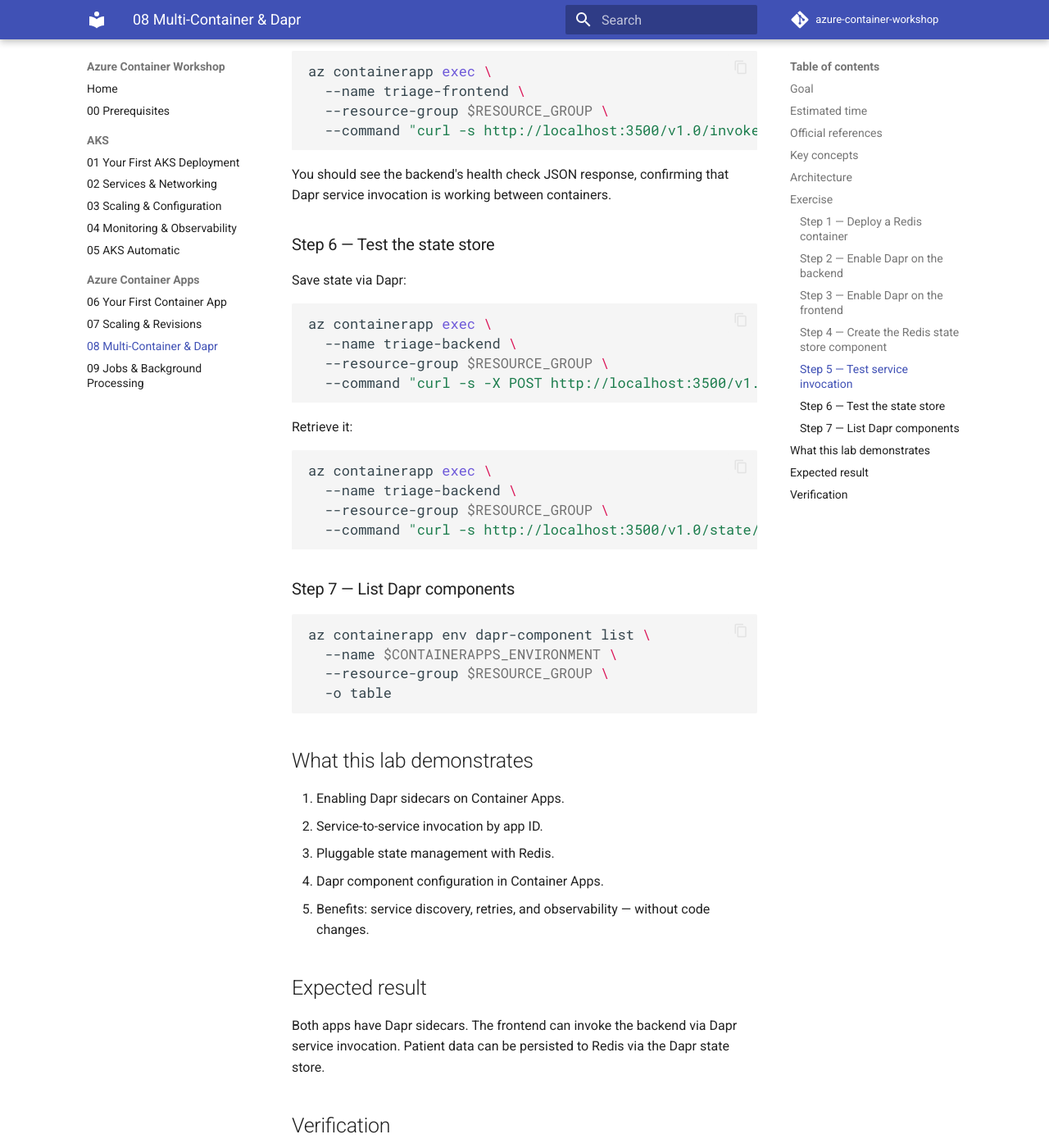
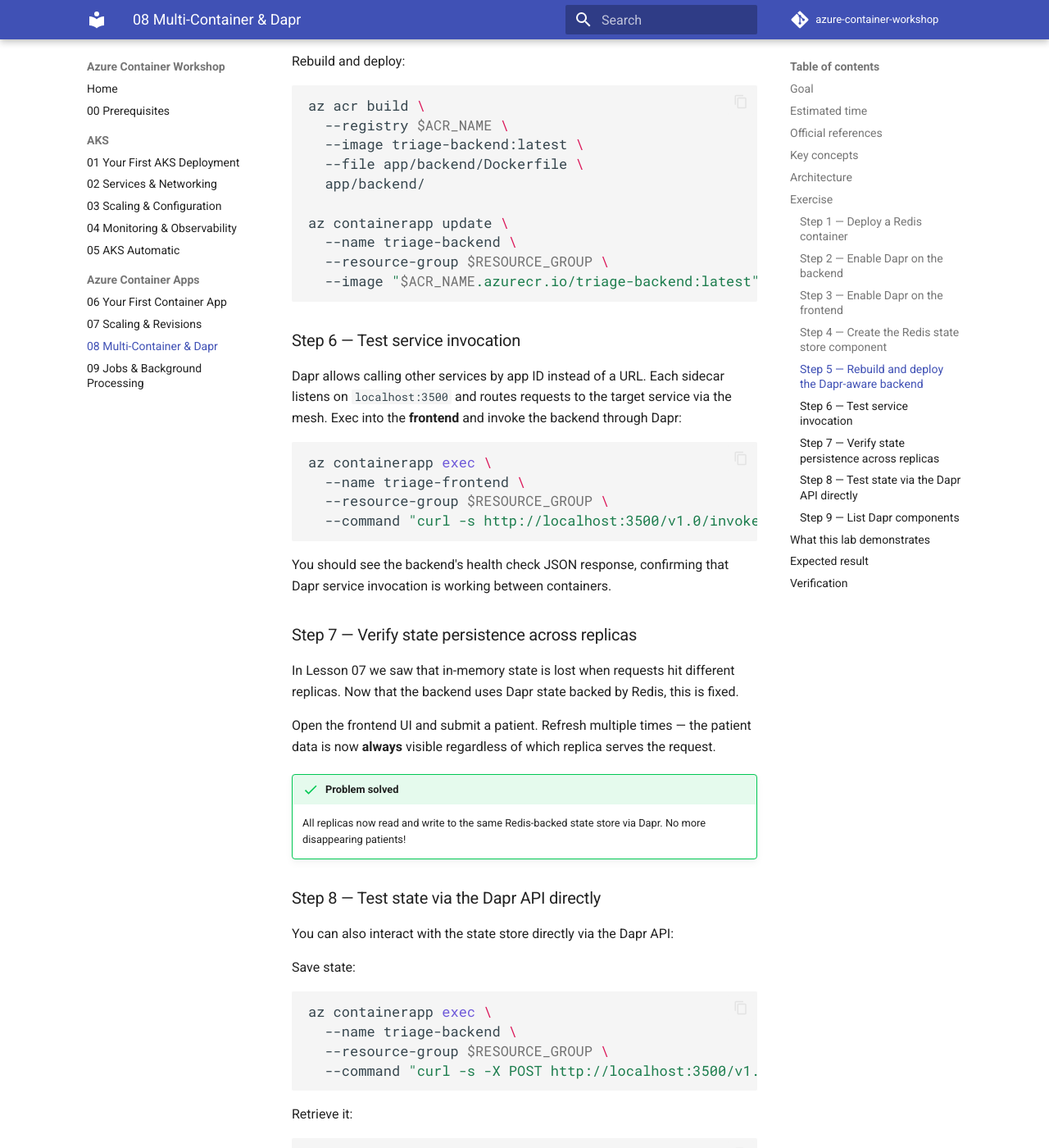
Before and after one commit to beyondelastic/azure-container-workshop, an MkDocs documentation site: the page built from docs/08-multi-container-and-dapr.md, in a window 1280 px wide and 1400 px high, scrolled down 3532 px. Shown: the whole window at 82% size. Built offline with MkDocs 1.6.1 and Material for MkDocs 9.7.7, drawn with Linux system fonts in a browser that asks for light colours; comment, search, counter and statistics services are not loaded; some of the changed text lies outside the part shown.

Commit message:
Implement Dapr state store integration for patient records and update documentation

````diff
--- a/docs/08-multi-container-and-dapr.md
+++ b/docs/08-multi-container-and-dapr.md
@@ -135,7 +135,28 @@
     For a managed Azure Cache for Redis you would add `enableTLS: "true"`,
     use port `6380`, and provide the access key via a Container Apps secret.
 
-### Step 5 — Test service invocation
+### Step 5 — Rebuild and deploy the Dapr-aware backend
+
+The backend code has been updated to automatically use Dapr state when the
+`DAPR_HTTP_PORT` environment variable is present (set by the Dapr sidecar).
+When Dapr is not available (e.g. on AKS), it falls back to in-memory storage.
+
+Rebuild and deploy:
+
+```bash
+az acr build \
+  --registry $ACR_NAME \
+  --image triage-backend:latest \
+  --file app/backend/Dockerfile \
+  app/backend/
+
+az containerapp update \
+  --name triage-backend \
+  --resource-group $RESOURCE_GROUP \
+  --image "$ACR_NAME.azurecr.io/triage-backend:latest"
+```
+
+### Step 6 — Test service invocation
 
 Dapr allows calling other services by app ID instead of a URL. Each sidecar
 listens on `localhost:3500` and routes requests to the target service via the
@@ -151,9 +172,23 @@
 You should see the backend's health check JSON response, confirming that Dapr
 service invocation is working between containers.
 
-### Step 6 — Test the state store
+### Step 7 — Verify state persistence across replicas
 
-Save state via Dapr:
+In Lesson 07 we saw that in-memory state is lost when requests hit different
+replicas. Now that the backend uses Dapr state backed by Redis, this is fixed.
+
+Open the frontend UI and submit a patient. Refresh multiple times — the patient
+data is now **always** visible regardless of which replica serves the request.
+
+!!! success "Problem solved"
+    All replicas now read and write to the same Redis-backed state store via
+    Dapr. No more disappearing patients!
+
+### Step 8 — Test state via the Dapr API directly
+
+You can also interact with the state store directly via the Dapr API:
+
+Save state:
 
 ```bash
 az containerapp exec \
@@ -171,7 +206,7 @@
   --command "curl -s http://localhost:3500/v1.0/state/statestore/patient-001"
 ```
 
-### Step 7 — List Dapr components
+### Step 9 — List Dapr components
 
 ```bash
 az containerapp env dapr-component list \
@@ -184,19 +219,20 @@
 
 1. Enabling Dapr sidecars on Container Apps.
 2. Service-to-service invocation by app ID.
-3. Pluggable state management with Redis.
+3. Pluggable state management with Redis — **fixing the multi-replica inconsistency from Lesson 07**.
 4. Dapr component configuration in Container Apps.
-5. Benefits: service discovery, retries, and observability — without code changes.
+5. Benefits: service discovery, retries, and observability — without changing application URLs.
 
 ## Expected result
 
 Both apps have Dapr sidecars. The frontend can invoke the backend via Dapr
-service invocation. Patient data can be persisted to Redis via the Dapr state
-store.
+service invocation. Patient data persists consistently across multiple backend
+replicas because the state store is now backed by Redis via Dapr.
 
 ## Verification
 
 - [ ] `az containerapp show --name triage-backend ... --query properties.configuration.dapr` shows Dapr enabled.
 - [ ] Service invocation via `localhost:3500` returns the health check.
-- [ ] State store write and read returns `{"name":"Jane Doe","urgency":"High"}`.
+- [ ] Patients submitted via the UI are visible on every refresh (no more disappearing data).
+- [ ] State store write and read via the Dapr API returns `{"name":"Jane Doe","urgency":"High"}`.
 - [ ] `az containerapp env dapr-component list` shows the `statestore` component.
````
Also changed, not shown: docs/07-scaling-and-revisions.md (+36 -8 lines), 2 other files.
